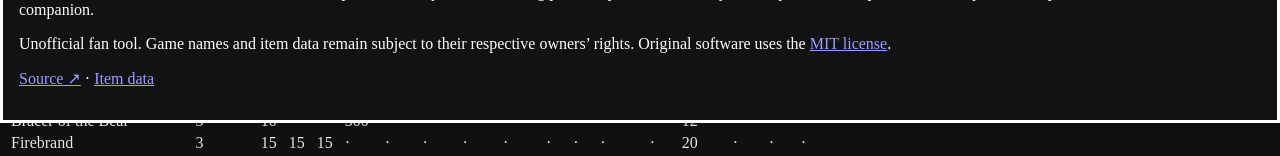
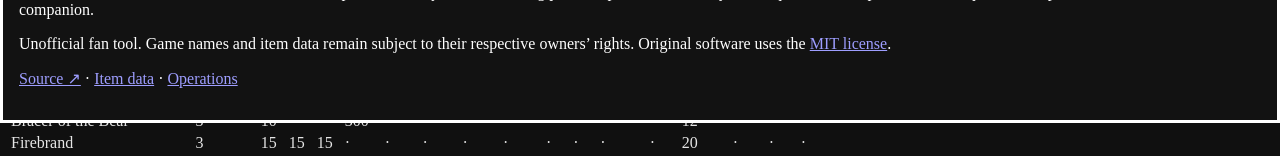
Before and after one commit to snowball-projects/teet, a website with bundled scripts: page web/index.html in a window 1280 px wide. Both pictures are taken after a click on the button "About this toolkit". Shown: the part 443-599 px from the top of the page. Built offline with nearby package versions, Linux system fonts and the light colour scheme.

Commit message:
Link shared operations and update current documentation

```diff
--- a/web/index.html
+++ b/web/index.html
@@ -208,6 +208,7 @@
           >Source ↗</a
         >
         · <a href="./items.csv" download>Item data</a>
+        · <a href="https://snowball-projects.github.io/operations/#teet">Operations</a>
       </p>
     </dialog>
     <script type="module" src="./app.js"></script>
```
Also changed, not shown: README.md.
